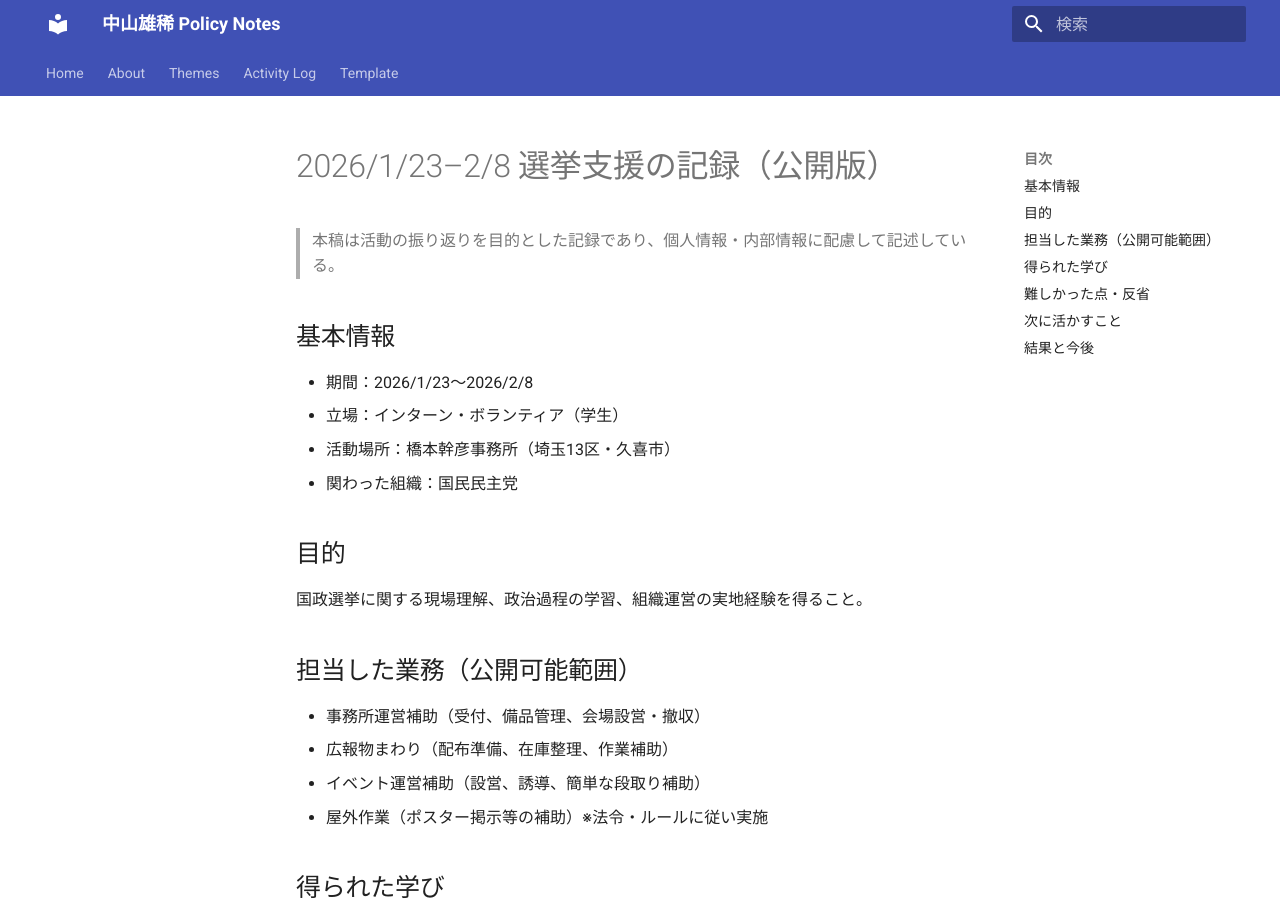
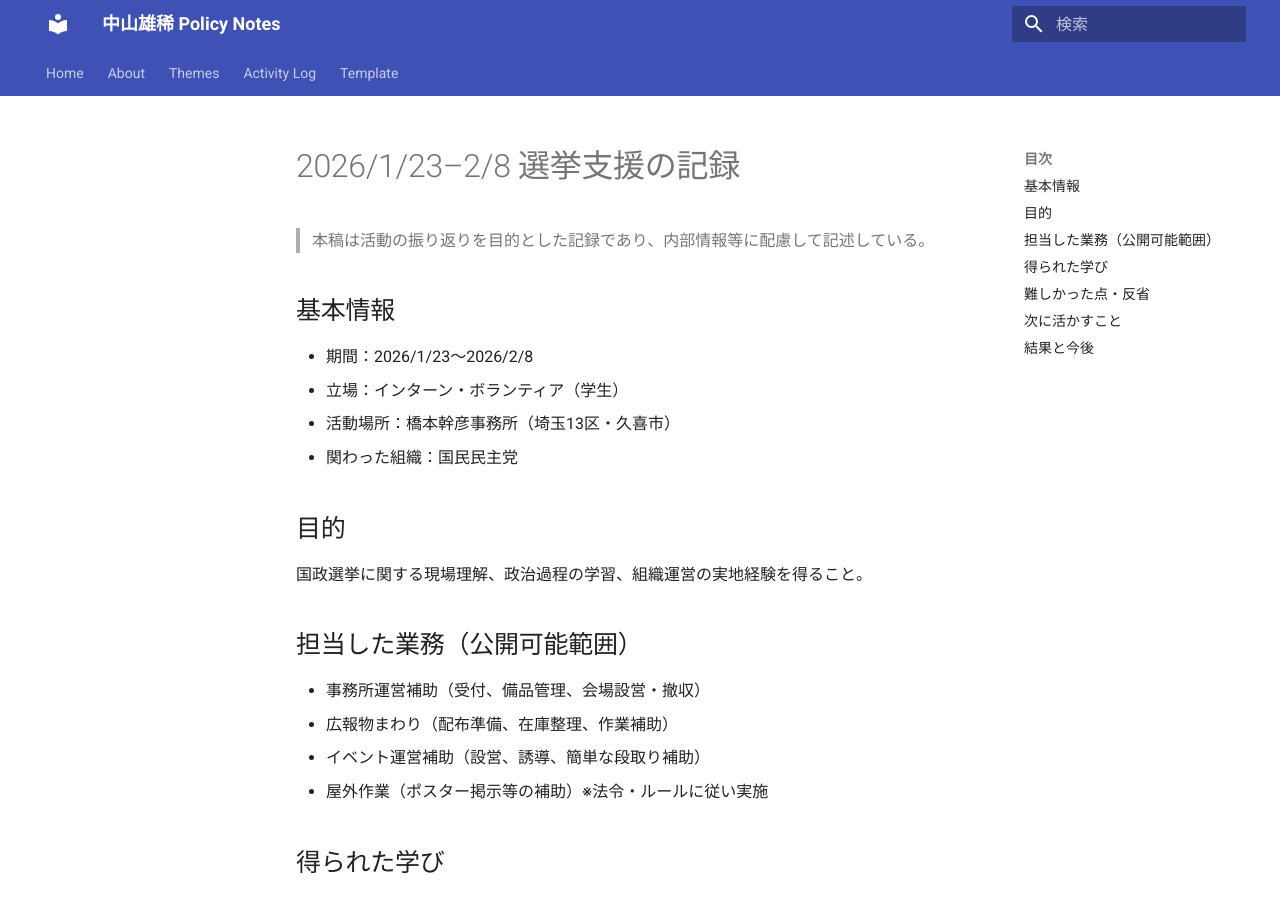
Before and after one commit to yu-ki-nakayama/policy-notes, an MkDocs documentation site: the page built from docs/activity/activity_20260208.md, in a window 1280 px wide and 900 px high. Built offline with MkDocs 1.6.1 and Material for MkDocs 9.7.7, drawn with Linux system fonts in a browser that asks for light colours.

Commit message:
Update activity_20260208.md

```diff
--- a/docs/activity/activity_20260208.md
+++ b/docs/activity/activity_20260208.md
@@ -1,6 +1,6 @@
-# 2026/1/23–2/8 選挙支援の記録（公開版）
+# 2026/1/23–2/8 選挙支援の記録
 
-> 本稿は活動の振り返りを目的とした記録であり、個人情報・内部情報に配慮して記述している。
+> 本稿は活動の振り返りを目的とした記録であり、内部情報等に配慮して記述している。
 
 ## 基本情報
 - 期間：2026/1/23〜2026/2/8
```
